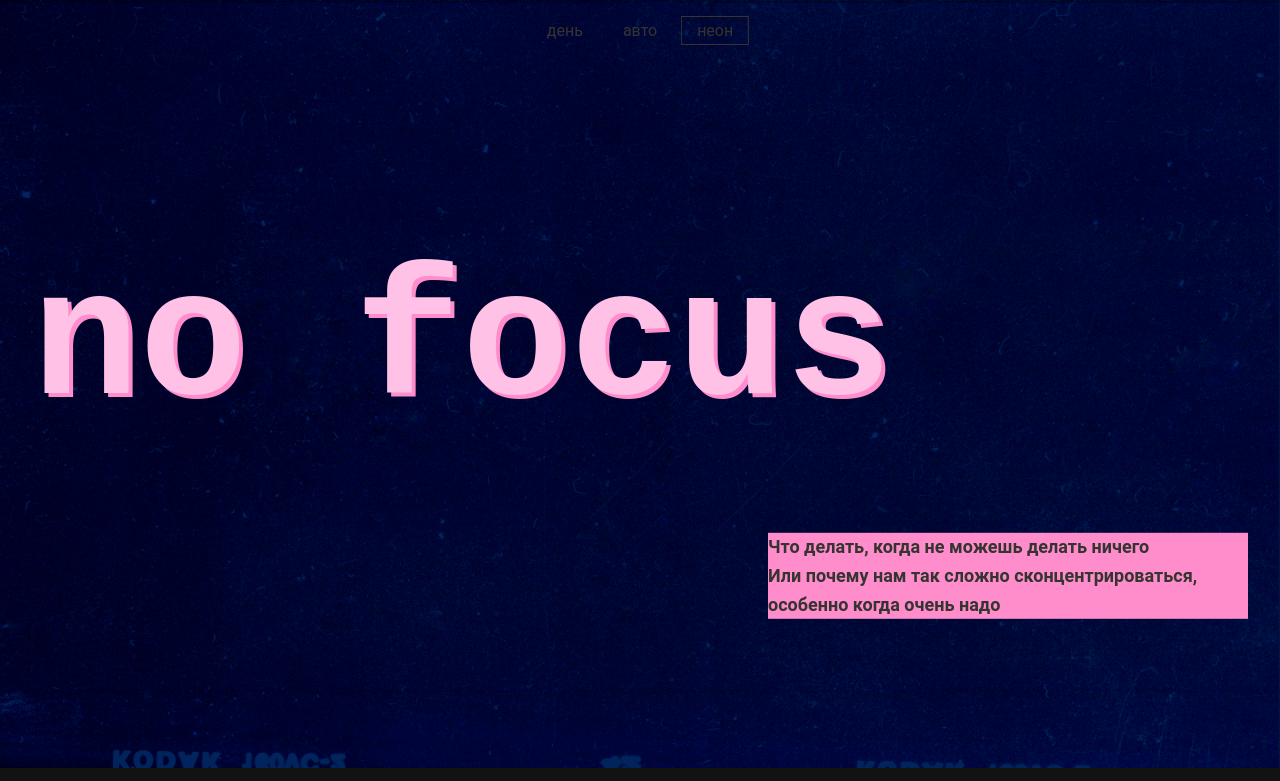
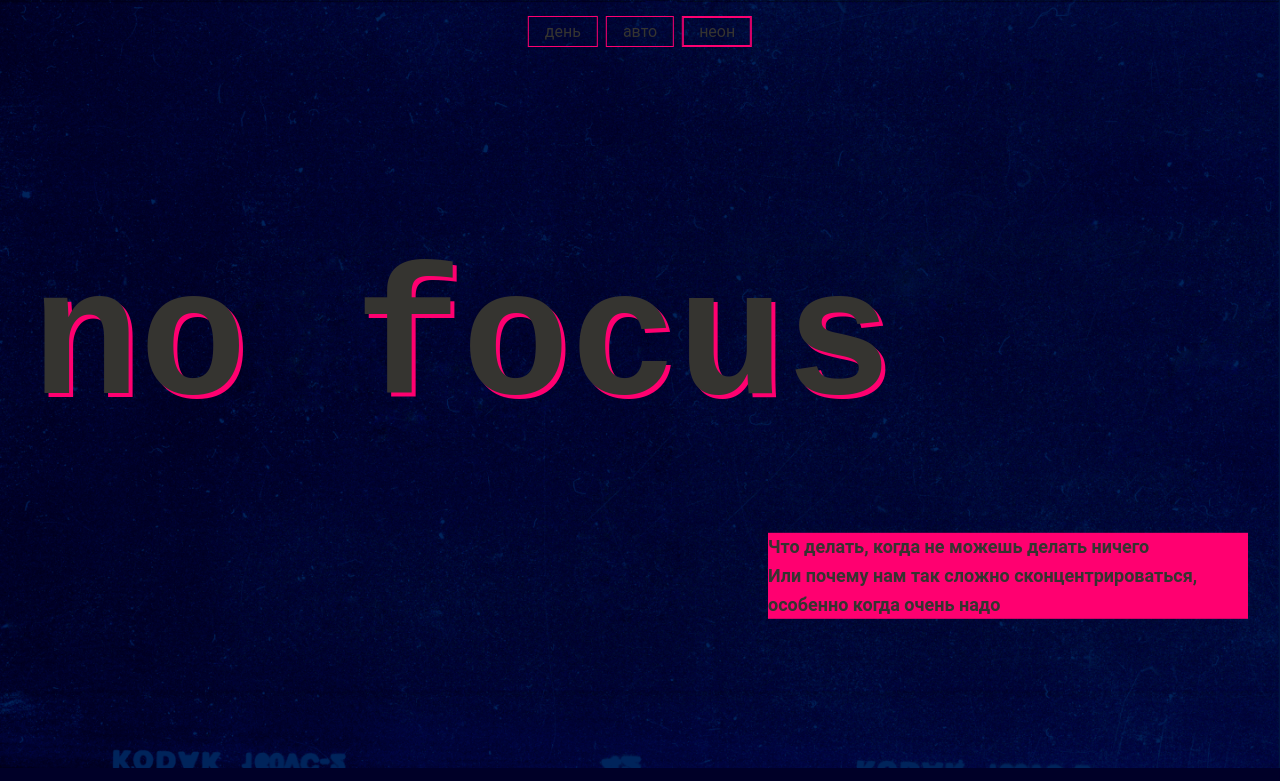
Before and after one commit to SvetlanaKorableva/slozhno-sosredotochitsya, a plain HTML site: page index.html in a window 1280 px wide. Both pictures are taken after a click on the button "неон". Shown: the top 781 px of the page. Drawn offline with Linux system fonts and the light colour scheme.

Commit message:
готов

```diff
--- a/styles/dark.css
+++ b/styles/dark.css
@@ -6,32 +6,92 @@
   переключая тему.
 */
 
+
+
+/* Общие стили для темной темы */
 .page.theme_dark {
-  --background-color: #121212;
-  --text-color: #ff0070;
-  --accent-color: #ff0070;
-  --header-background: #1e1e1e;
+  --background-color: #000028;
+  --text-color: #FF0070;
+  --accent-color: #FF0070;
+  --header-background: #000028;
   --button-background: transparent;
   --button-hover: transparent;
 
-  /* Дополнительные стили для декоративных элементов */
-  .header {
-    background-image: url('../images/cover-image-dark.png');
-  }
+  /* Фон страницы */
+  background-color: var(--background-color);
 }
 
-@media (prefers-color-scheme: dark) {
-  :root {
-    --background-color: #121212;
-    --text-color: #ffffff;
-    --accent-color: #ff0070;
-    --header-background: #1e1e1e;
-    --button-background: transparent;
-    --button-hover: transparent;
+/* Шапка */
+.page.theme_dark .header {
+  background-color: var(--header-background);
+  background-image: url('../images/cover-image-dark.png'); /* Фоновое изображение */
+  -webkit-background-size: cover; /* Вендорный префикс для Safari */
+  -moz-background-size: cover; /* Вендорный префикс для Firefox */
+  -o-background-size: cover; /* Вендорный префикс для Opera */
+  background-size: cover; /* Занимает всю доступную область */
+  background-position: center; /* Центрируем изображение */
+  background-repeat: no-repeat; /* Запрещаем повторение */
+}
 
-    /* Дополнительные стили для декоративных элементов */
-    .header {
-      background-image: url('../images/cover-image-dark.png');
-    }
-  }
+/* Текст "no focus" в шапке */
+.page.theme_dark .header__title {
+  color: #DB00FF; /* Цвет текста */
+  text-shadow: 4px 4px #FF0070; /* Тень цвета #FF0070 */
+  -webkit-text-shadow: 4px 4px #FF0070; /* Вендорный префикс для Safari */
 }
+
+/* Стили для темной темы */
+.page.theme_dark .header__subtitle {
+  color: #000028; /* Цвет текста */
+  background-color: #FF0070; /* Цвет выделения */
+}
+
+/* Кнопки переключения тем */
+.page.theme_dark .header__theme-menu-button {
+  color: var(--text-color); /* Цвет текста кнопок */
+  border: 1px solid var(--text-color); /* Обводка кнопок */
+}
+
+.page.theme_dark .header__theme-menu-button_active {
+  box-shadow: inset 0 0 0 1px var(--text-color); /* Обводка для активной кнопки */
+  -webkit-box-shadow: inset 0 0 0 1px var(--text-color); /* Вендорный префикс для Safari */
+}
+
+/* Блоки с выделением */
+.page.theme_dark .section__highlight,
+.page.theme_dark .column__highlight,
+.page.theme_dark .section__highlight-no {
+  background-color: #FF0070; /* Фон выделения */
+  color: #000028; /* Цвет текста */
+}
+
+/* Абзацы */
+.page.theme_dark .section__text,
+.page.theme_dark .column__text {
+  color: #F1B2CE; /* Цвет текста абзацев */
+}
+
+/* Подвал */
+.page.theme_dark .footer {
+  background-color: #000028; /* Фон подвала */
+  background-image: url('../images/cover-image-dark.png'); /* Фоновое изображение */
+  -webkit-background-size: cover; /* Вендорный префикс для Safari */
+  -moz-background-size: cover; /* Вендорный префикс для Firefox */
+  -o-background-size: cover; /* Вендорный префикс для Opera */
+  background-size: cover; /* Занимает всю доступную область */
+  background-position: center; /* Центрируем изображение */
+  background-repeat: no-repeat; /* Запрещаем повторение */
+}
+
+/* Текст "focus" в подвале */
+.page.theme_dark .footer__text {
+  color: #DB00FF; /* Цвет текста */
+  text-shadow: 2px 2px #FF0070; /* Тень цвета #FF0070 */
+  -webkit-text-shadow: 2px 2px #FF0070; /* Вендорный префикс для Safari */
+}
+
+/* Заголовки */
+.page.theme_dark .section__title,
+.page.theme_dark .column__title {
+  color: #FF0070;
+}
--- a/styles/light.css
+++ b/styles/light.css
@@ -25,13 +25,19 @@
 }
 
 @media (prefers-color-scheme: light) {
-  :root {
-    --background-color: #ffffff;
-    --text-color: #000000;
-    --accent-color: #ff8dcb;
-    --header-background: #f5f5f5;
-    --button-background: #e0e0e0;
-    --button-hover: #bdbdbd;
+
+    :root {
+      --background-color: #ffffff; /* Фон страницы */
+      --text-color: #353430; /* Основной цвет текста */
+      --accent-color: #FF8DCB; /* Акцентный цвет */
+      --header-background: #f5f5f5; /* Фон шапки */
+      --button-background: #e0e0e0; /* Фон кнопок */
+      --button-hover: #bdbdbd; /* Фон кнопок при наведении */
+
+      /* Вендорные префиксы */
+      -webkit-text-fill-color: var(--text-color); /* Цвет текста для Safari */
+      -moz-text-fill-color: var(--text-color); /* Цвет текста для Firefox */
+      -o-text-fill-color: var(--text-color); /* Цвет текста для Opera */
 
     /* Дополнительные стили для декоративных элементов */
     .header__rec {
```
